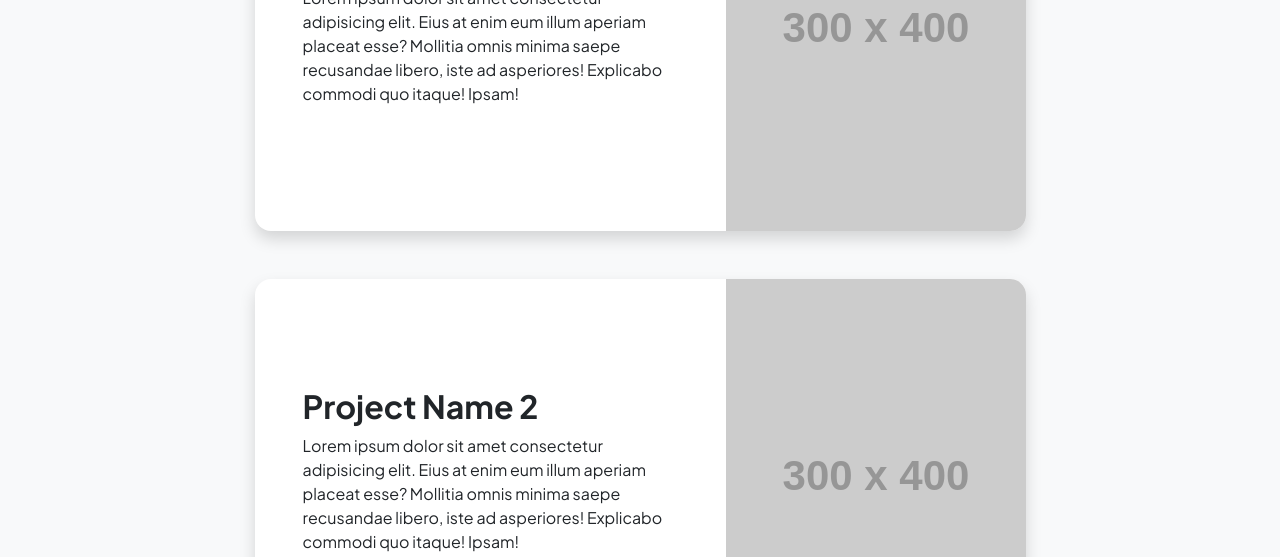
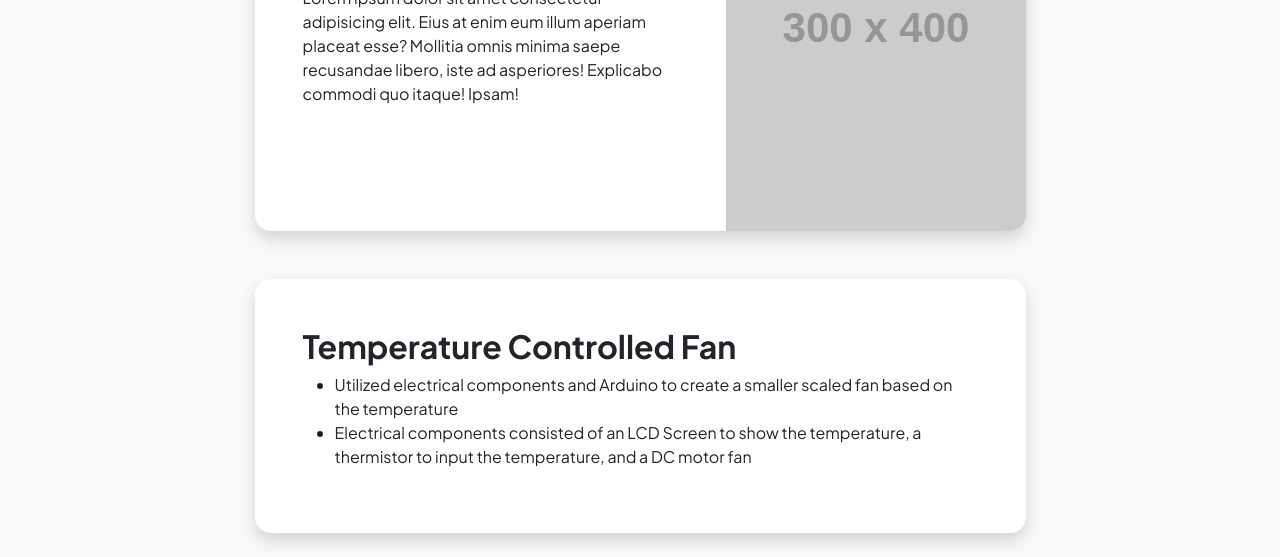
Before and after one commit to daniielahn/daniielahn.github.io, a plain HTML site: page projects.html in a window 1280 px wide. Shown: the part 395-952 px from the top of the page. Drawn offline with nearby package versions, Linux system fonts and the light colour scheme; placeholder pictures from the web are drawn by us.

Commit message:
6/30 Updates to Projects.html

```diff
--- a/projects.html
+++ b/projects.html
@@ -59,10 +59,13 @@
                                 <div class="card-body p-0">
                                     <div class="d-flex align-items-center">
                                         <div class="p-5">
-                                            <h2 class="fw-bolder">Project Name 2</h2>
-                                            <p>Lorem ipsum dolor sit amet consectetur adipisicing elit. Eius at enim eum illum aperiam placeat esse? Mollitia omnis minima saepe recusandae libero, iste ad asperiores! Explicabo commodi quo itaque! Ipsam!</p>
+                                            <h2 class="fw-bolder">Temperature Controlled Fan</h2>
+                                            <ul>
+                                                <li>Utilized electrical components and Arduino to create a smaller scaled fan based on the temperature</li>
+                                                <li>Electrical components consisted of an LCD Screen to show the temperature, a thermistor to input the temperature, and a DC motor fan</li>
+
+                                            </ul>
                                         </div>
-                                        <img class="img-fluid" src="https://dummyimage.com/300x400/343a40/6c757d" alt="..." />
                                     </div>
                                 </div>
                             </div>
```
Also changed, not shown: index.html (+1 -1 lines).
